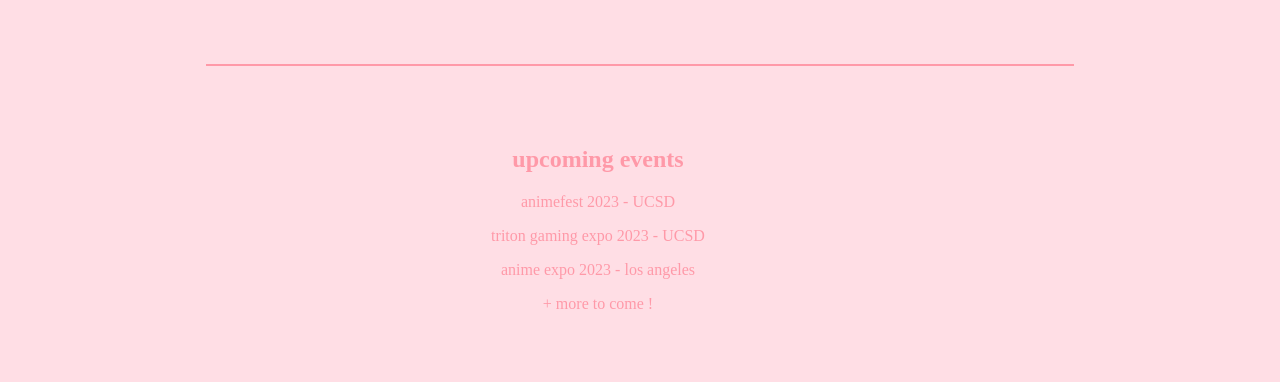
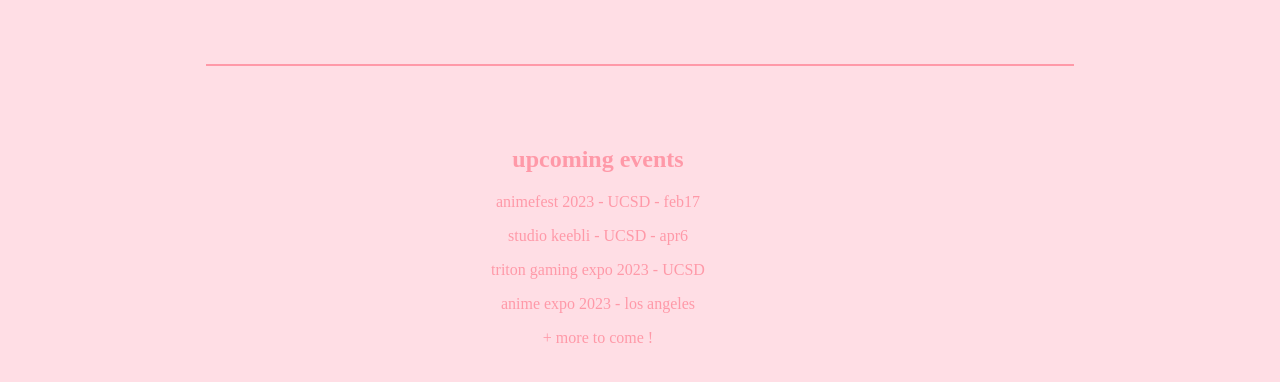
Before and after one commit to khungry/khungry.github.io, a plain HTML site: page index.html in a window 1280 px wide. Shown: the part 366-748 px from the top of the page. Drawn offline with nearby package versions, Linux system fonts and the light colour scheme.

Commit message:
Update event dates

```diff
--- a/index.html
+++ b/index.html
@@ -40,7 +40,8 @@
 <div class="events">
     <ul>
     <h2>upcoming events</h2>
-    <p>animefest 2023 - UCSD</p>
+    <p>animefest 2023 - UCSD - feb17</p>
+    <p>studio keebli - UCSD - apr6</p>
     <p>triton gaming expo 2023 - UCSD</p>
     <p>anime expo 2023 - los angeles</p>
     <p>+ more to come !</p>
```
